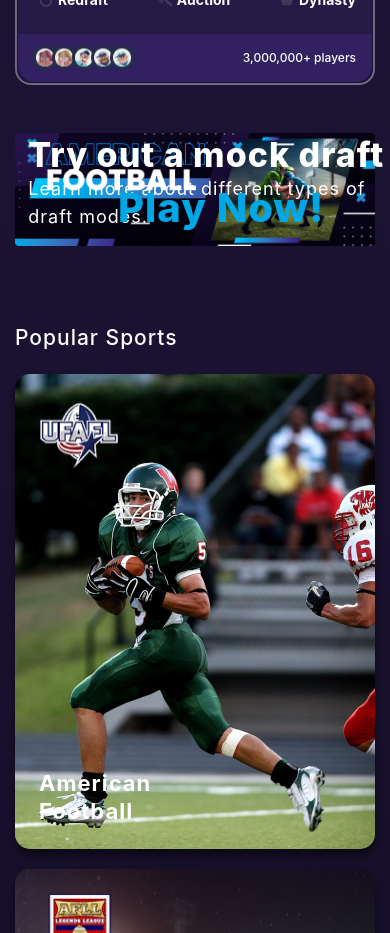
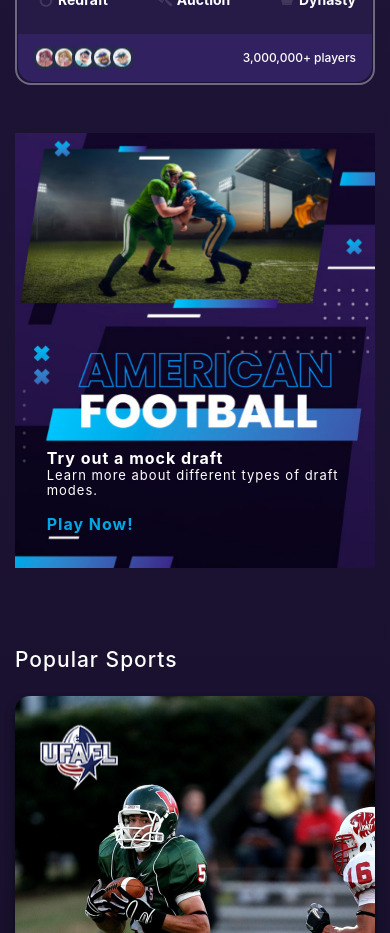
Before and after one commit to samsports24/sm-website, a React (Create React App) app: page / in a window 390 px wide. Shown: the part 2160-3093 px from the top of the page. Built offline with nearby package versions, Linux system fonts and the light colour scheme.

Commit message:
updated: american banner header

```diff
--- a/src/components/banners/americanFootballBanner.jsx
+++ b/src/components/banners/americanFootballBanner.jsx
@@ -2,7 +2,9 @@ import React from 'react'
 
 const AmericalFootballBanner = () => {
   return (
-    <div className='american-football-banner'>
+    <>
+      {/* Desktop */}
+      <div className='american-football-banner-dekstop'>
         <img src={require('../../assets/rectangle-9.png')} />
         <div className='content_wrapper'>
           <div className='left'>
@@ -12,6 +14,31 @@ const AmericalFootballBanner = () => {
         </div>
         <h1 className='play_now_text'>Play Now!</h1>
       </div>
+
+      {/* Tablet */}
+      <div className='american-football-banner-tab'>
+        <img src={require('../../assets/banner-img-tab.png')} />
+        <div className='content_wrapper'>
+          <div className='left'>
+            <h1>Try out a mock draft</h1>
+            <p>Learn more about different types of draft modes.</p>
+          </div>
+        </div>
+        <h1 className='play_now_text'>Play Now!</h1>
+      </div>
+
+      {/* Mobile */}
+      <div className='american-football-banner-mobile'>
+        <img src={require('../../assets/banner-img-mob.png')} />
+        <div className='content_wrapper'>
+          <div className='left'>
+            <h1>Try out a mock draft</h1>
+            <p>Learn more about different types of draft modes.</p>
+          </div>
+        </div>
+        <h1 className='play_now_text'>Play Now!</h1>
+      </div>
+    </>
   )
 }
 
--- a/src/styles/components/americanFootballBanner.css
+++ b/src/styles/components/americanFootballBanner.css
@@ -1,42 +1,201 @@
-.american-football-banner {
+/* DESKTOP */
+.american-football-banner-dekstop {
   margin-top: 48px;
   width: 100%;
   height: auto;
   position: relative;
 }
-.american-football-banner img {
+.american-football-banner-dekstop img {
   width: 100%;
   height: auto;
 }
-
-.american-football-banner .content_wrapper {
+.american-football-banner-dekstop .content_wrapper {
   position: absolute;
-  bottom: 4vw;
-  left: 3.4vw;
+  top: calc(500 / 1590 * 200%);
+  left: calc(500 / 1590 * 13%);
 }
-.american-football-banner .content_wrapper .left h1 {
+.american-football-banner-dekstop .content_wrapper .left h1 {
   color: var(--text);
   font-size: 34px;
   font-style: normal;
   font-weight: 800;
   line-height: normal;
 }
-.american-football-banner .content_wrapper .left p {
+.american-football-banner-dekstop .content_wrapper .left p {
   color: var(--text);
   font-size: 18px;
   font-style: normal;
   font-weight: 400;
-  line-height: 28px;
-  width: 370px;
+  line-height: 20px;
+  width: 90%;
+  margin-top: 10px;
 }
-
-.american-football-banner .play_now_text {
+.american-football-banner-dekstop .play_now_text {
   position: absolute;
   color: var(--primary);
   font-size: 40px;
   font-style: normal;
   font-weight: 800;
   line-height: 28px;
-  bottom: 6.2vw;
-  left: 26.4vw;
+  bottom: calc(500 / 1590 * 76%);
+  left: calc(500 / 1590 * 102%);
 }
+@media (max-width: 1700px) {
+  .american-football-banner-dekstop .content_wrapper .left h1 {
+    font-size: 22px;
+  }
+  .american-football-banner-dekstop .play_now_text {
+    font-size: 32px;
+  }
+  .american-football-banner-dekstop .content_wrapper .left p {
+    font-size: 14px;
+    width: 80%;
+  }
+}
+@media (max-width: 1250px) {
+  .american-football-banner-dekstop .content_wrapper .left h1 {
+    font-size: 15px;
+  }
+  .american-football-banner-dekstop .play_now_text {
+    font-size: 22px;
+  }
+  .american-football-banner-dekstop .content_wrapper .left p {
+    font-size: 10px;
+    width: 70%;
+    line-height: 1.5;
+    margin-top: 5px;
+  }
+}
+@media (max-width: 1000px) {
+  .american-football-banner-dekstop {
+    display: none;
+  }
+}
+
+/* TABLET */
+.american-football-banner-tab {
+  margin-top: 48px;
+  width: 100%;
+  height: auto;
+  position: relative;
+}
+.american-football-banner-tab img {
+  width: 100%;
+  height: auto;
+}
+.american-football-banner-tab .content_wrapper {
+  position: absolute;
+  top: calc(500 / 1590 * 255%);
+  left: calc(500 / 1590 * 20%);
+}
+.american-football-banner-tab .content_wrapper .left h1 {
+  color: var(--text);
+  font-size: 26px;
+  font-style: normal;
+  font-weight: 800;
+  line-height: normal;
+}
+.american-football-banner-tab .content_wrapper .left p {
+  color: var(--text);
+  font-size: 16px;
+  font-style: normal;
+  font-weight: 400;
+  line-height: 28px;
+  width: 80%;
+}
+.american-football-banner-tab .play_now_text {
+  position: absolute;
+  color: var(--primary);
+  font-size: 26px;
+  font-style: normal;
+  font-weight: 800;
+  line-height: 28px;
+  bottom: calc(500 / 1590 * 33%);
+  left: calc(500 / 1590 * 195%);
+}
+@media (min-width: 1000px){
+  .american-football-banner-tab{
+    display: none;
+  }
+}
+@media (max-width: 850px) {
+  .american-football-banner-tab .content_wrapper .left h1 {
+    font-size: 22px;
+  }
+  .american-football-banner-tab .play_now_text {
+    font-size: 22px;
+  }
+  .american-football-banner-tab .content_wrapper .left p {
+    font-size: 16px;
+    width: 70%;
+    line-height: 1.5;
+    margin-top: 5px;
+  }
+}
+@media (max-width: 550px) {
+  .american-football-banner-tab {
+    display: none;
+  }
+}
+
+/* TABLET */
+.american-football-banner-mobile {
+  margin-top: 48px;
+  width: 100%;
+  height: auto;
+  position: relative;
+}
+.american-football-banner-mobile img {
+  width: 100%;
+  height: auto;
+}
+.american-football-banner-mobile .content_wrapper {
+  position: absolute;
+  top: calc(500 / 1590 * 235%);
+  left: calc(500 / 1590 * 28%);
+}
+.american-football-banner-mobile .content_wrapper .left h1 {
+  color: var(--text);
+  font-size: 22px;
+  font-style: normal;
+  font-weight: 700;
+  line-height: normal;
+}
+.american-football-banner-mobile .content_wrapper .left p {
+  color: var(--text);
+  font-size: 14px;
+  font-style: normal;
+  font-weight: 400;
+  line-height: 15px;
+  width: 100%;
+}
+.american-football-banner-mobile .play_now_text {
+  position: absolute;
+  color: var(--primary);
+  font-size: 16px;
+  font-style: normal;
+  font-weight: 700;
+  line-height: normal;
+  bottom: calc(500 / 1590 * 25%);
+  left: calc(500 / 1590 * 28%);
+}
+@media (max-width: 400px) {
+  .american-football-banner-mobile .content_wrapper {
+    position: absolute;
+    top: calc(500 / 1590 * 230%);
+  }
+  .american-football-banner-mobile .content_wrapper .left h1 {
+    font-size: 16px;
+  }
+  .american-football-banner-mobile .play_now_text {
+    font-size: 16px;
+  }
+  .american-football-banner-mobile .content_wrapper .left p {
+    font-size: 13px;
+  }
+}
+@media (min-width: 550px){
+  .american-football-banner-mobile{
+    display: none;
+  }
+}
```
Also changed, not shown: src/assets/banner-img-mob.png (added), src/assets/banner-img-tab.png (added). Lines whose indentation alone changed are shown as unchanged.
